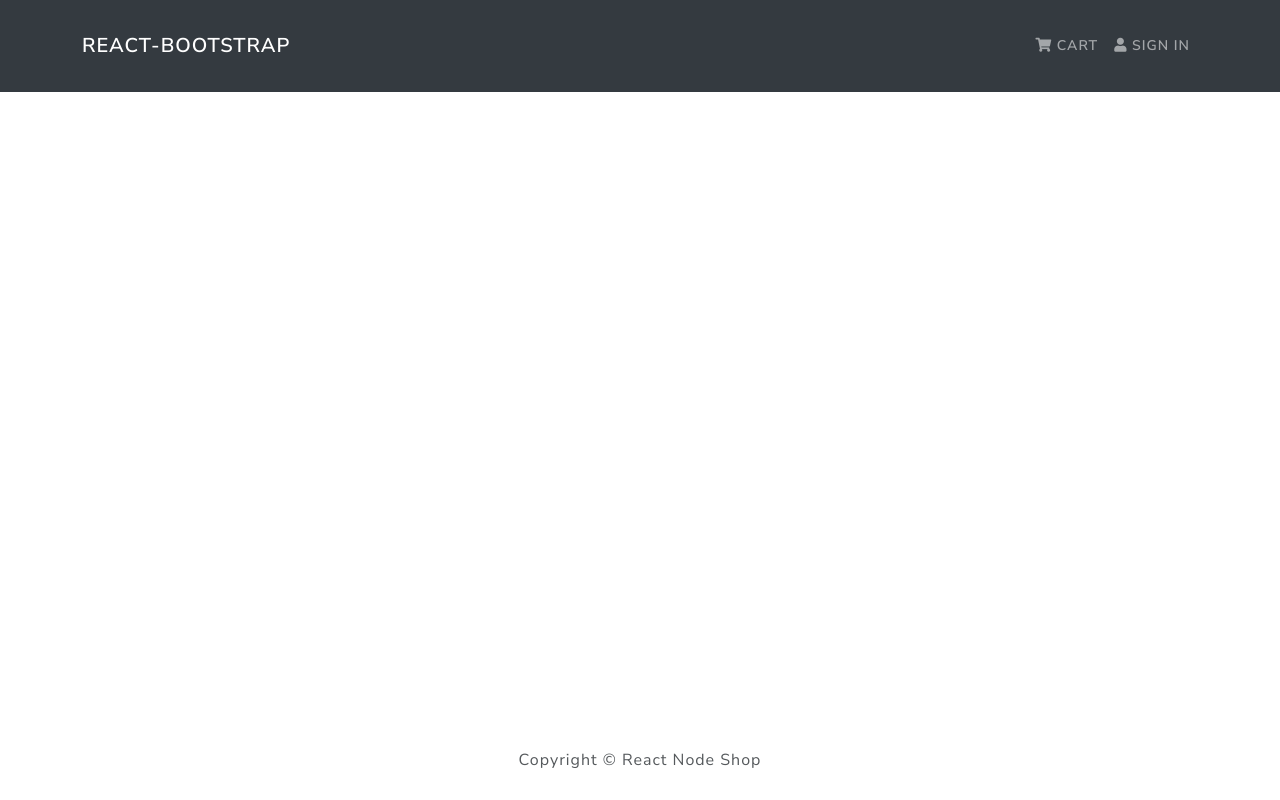
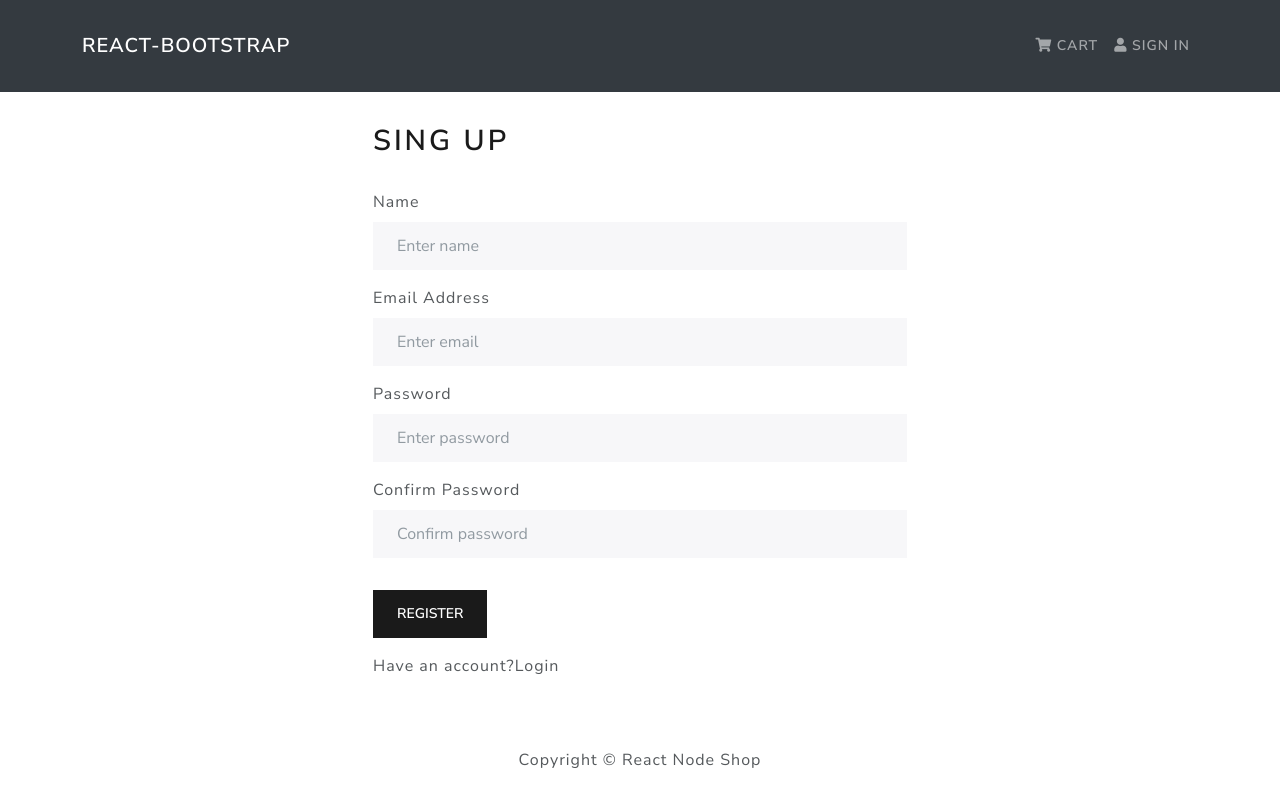
Before and after one commit to himelbikon/proshop-react-node, a React (Create React App) app in the folder frontend/: page /register in a window 1280 px wide. Built offline with nearby package versions, Linux system fonts and the light colour scheme.

Commit message:
update profile from backend

```diff
--- a/frontend/src/App.js
+++ b/frontend/src/App.js
@@ -7,6 +7,7 @@ import HomeScreen from "./screens/HomeScreen";
 import ProductScreen from "./screens/ProductScreen";
 import CartScreen from "./screens/CartScreen";
 import LoginScreen from "./screens/LoginScreen";
+import RegisterScreen from "./screens/RegisterScreen";
 
 const App = () => {
   return (
@@ -19,6 +20,7 @@ const App = () => {
             <Route path="/product/:id/" element={<ProductScreen />} />
             <Route path="/cart" element={<CartScreen />} />
             <Route path="/login" element={<LoginScreen />} />
+            <Route path="/register" element={<RegisterScreen />} />
           </Routes>
         </Container>
       </main>
--- a/frontend/src/actions/userActions.js
+++ b/frontend/src/actions/userActions.js
@@ -5,6 +5,9 @@ import {
   USER_LOGIN_REQUEST,
   USER_LOGIN_SUCCESS,
   USER_LOGOUT,
+  USER_REGISTER_FAIL,
+  USER_REGISTER_REQUEST,
+  USER_REGISTER_SUCCESS,
 } from "../constants/userConstants";
 
 export const login = (email, password) => async (dispatch) => {
@@ -41,3 +44,48 @@ export const login = (email, password) => async (dispatch) => {
     });
   }
 };
+
+export const logout = () => (dispatch) => {
+  localStorage.removeItem("userInfo");
+  dispatch({ type: USER_LOGOUT });
+};
+
+export const register = (name, email, password) => async (dispatch) => {
+  try {
+    dispatch({
+      type: USER_REGISTER_REQUEST,
+    });
+
+    const config = {
+      headers: {
+        "Content-Type": "application/json",
+      },
+    };
+
+    const { data } = await axios.post(
+      `/api/users`,
+      { name, email, password },
+      config
+    );
+
+    dispatch({
+      type: USER_REGISTER_SUCCESS,
+      payload: data,
+    });
+
+    dispatch({
+      type: USER_LOGIN_SUCCESS,
+      payload: data,
+    });
+
+    localStorage.setItem("userInfo", JSON.stringify(data));
+  } catch (error) {
+    dispatch({
+      type: USER_REGISTER_FAIL,
+      payload:
+        error.response && error.response.data.message
+          ? error.response.data.message
+          : error.message,
+    });
+  }
+};
--- a/frontend/src/components/Header.jsx
+++ b/frontend/src/components/Header.jsx
@@ -1,8 +1,19 @@
 import React from "react";
+import { useDispatch, useSelector } from "react-redux";
 import { LinkContainer } from "react-router-bootstrap";
-import { Navbar, Nav, Container } from "react-bootstrap";
+import { Navbar, Nav, Container, NavDropdown } from "react-bootstrap";
+import { logout } from "../actions/userActions";
 
 const Header = () => {
+  const dispatch = useDispatch();
+
+  const userLogin = useSelector((state) => state.userLogin);
+  const { userInfo } = userLogin;
+
+  const logoutHandler = () => {
+    dispatch(logout());
+  };
+
   return (
     <header>
       {/* collapseOnSelect */}
@@ -20,11 +31,22 @@ const Header = () => {
                   <i className="fas fa-shopping-cart"></i> Cart
                 </Nav.Link>
               </LinkContainer>
-              <LinkContainer to="/login">
-                <Nav.Link>
-                  <i className="fas fa-user"></i> Sign in
-                </Nav.Link>
-              </LinkContainer>
+              {userInfo ? (
+                <NavDropdown title={userInfo.name} id="username">
+                  <LinkContainer to="/profile">
+                    <NavDropdown.Item>Profile</NavDropdown.Item>
+                  </LinkContainer>
+                  <NavDropdown.Item onClick={logoutHandler}>
+                    Logout
+                  </NavDropdown.Item>
+                </NavDropdown>
+              ) : (
+                <LinkContainer to="/login">
+                  <Nav.Link>
+                    <i className="fas fa-user"></i> Sign in
+                  </Nav.Link>
+                </LinkContainer>
+              )}
             </Nav>
           </Navbar.Collapse>
         </Container>
--- a/frontend/src/constants/userConstants.js
+++ b/frontend/src/constants/userConstants.js
@@ -2,3 +2,7 @@ export const USER_LOGIN_REQUEST = "USER_LOGIN_REQUEST";
 export const USER_LOGIN_SUCCESS = "USER_LOGIN_SUCCESS";
 export const USER_LOGIN_FAIL = "USER_LOGIN_FAIL";
 export const USER_LOGOUT = "USER_LOGOUT";
+
+export const USER_REGISTER_REQUEST = "USER_REGISTER_REQUEST";
+export const USER_REGISTER_SUCCESS = "USER_REGISTER_SUCCESS";
+export const USER_REGISTER_FAIL = "USER_REGISTER_FAIL";
--- a/frontend/src/reducers/userReducers.js
+++ b/frontend/src/reducers/userReducers.js
@@ -3,6 +3,9 @@ import {
   USER_LOGIN_REQUEST,
   USER_LOGIN_SUCCESS,
   USER_LOGOUT,
+  USER_REGISTER_FAIL,
+  USER_REGISTER_REQUEST,
+  USER_REGISTER_SUCCESS,
 } from "../constants/userConstants";
 
 export const userLoginReducer = (state = {}, action) => {
@@ -19,3 +22,16 @@ export const userLoginReducer = (state = {}, action) => {
       return state;
   }
 };
+
+export const userRegisterReducer = (state = {}, action) => {
+  switch (action.type) {
+    case USER_REGISTER_REQUEST:
+      return { loading: true };
+    case USER_REGISTER_SUCCESS:
+      return { loading: false, userInfo: action.payload };
+    case USER_REGISTER_FAIL:
+      return { loading: false, error: action.payload };
+    default:
+      return state;
+  }
+};
--- a/frontend/src/screens/LoginScreen.jsx
+++ b/frontend/src/screens/RegisterScreen.jsx
@@ -2,21 +2,24 @@ import React, { useState, useEffect } from "react";
 import { Link, useSearchParams, useNavigate } from "react-router-dom";
 import { Form, Button, Row, Col } from "react-bootstrap";
 import { useDispatch, useSelector } from "react-redux";
-import { login } from "../actions/userActions";
+import { register } from "../actions/userActions";
 import FormContainer from "../components/FormContainer";
 import Message from "../components/Message";
 import Loader from "../components/Loader";
 
-const LoginScreen = () => {
+const RegisterScreen = () => {
   const [query] = useSearchParams();
   const navigate = useNavigate();
   const dispatch = useDispatch();
 
-  const userLogin = useSelector((state) => state.userLogin);
-  const { loading, error, userInfo } = userLogin;
+  const userRegister = useSelector((state) => state.userRegister);
+  const { loading, error, userInfo } = userRegister;
 
+  const [name, setName] = useState("");
   const [email, setEmail] = useState("");
   const [password, setPassword] = useState("");
+  const [confirmPassword, setConfirmPassword] = useState("");
+  const [message, setMessage] = useState(null);
 
   useEffect(() => {
     if (userInfo) {
@@ -28,23 +31,41 @@ const LoginScreen = () => {
 
   const submitHandler = (e) => {
     e.preventDefault();
-    dispatch(login(email, password));
+
+    if (password !== confirmPassword) {
+      setMessage("Passwords did not match!");
+    } else {
+      dispatch(register(name, email, password));
+    }
   };
 
   return (
     <FormContainer>
-      <h1>Sing In</h1>
+      <h1>Sing Up</h1>
 
+      {message && <Message variant="danger"> {message} </Message>}
       {error && <Message variant="danger"> {error} </Message>}
       {loading && <Loader />}
 
       <Form onSubmit={submitHandler}>
+        <Form.Group controlId="name" className="my-3">
+          <Form.Label>Name</Form.Label>
+          <Form.Control
+            type="name"
+            placeholder="Enter name"
+            value={name}
+            onChange={(e) => setName(e.target.value)}
+            required
+          ></Form.Control>
+        </Form.Group>
+
         <Form.Group controlId="email" className="my-3">
           <Form.Label>Email Address</Form.Label>
           <Form.Control
             type="email"
             placeholder="Enter email"
             value={email}
+            required
             onChange={(e) => setEmail(e.target.value)}
           ></Form.Control>
         </Form.Group>
@@ -55,26 +76,38 @@ const LoginScreen = () => {
             type="password"
             placeholder="Enter password"
             value={password}
+            required
             onChange={(e) => setPassword(e.target.value)}
           ></Form.Control>
         </Form.Group>
 
+        <Form.Group controlId="confirmPassword" className="my-3">
+          <Form.Label>Confirm Password</Form.Label>
+          <Form.Control
+            type="password"
+            placeholder="Confirm password"
+            value={confirmPassword}
+            required
+            onChange={(e) => setConfirmPassword(e.target.value)}
+          ></Form.Control>
+        </Form.Group>
+
         <Button type="submit" variant="primary" className="my-3">
-          Sign In
+          Register
         </Button>
       </Form>
 
       <Row>
         <Col>
-          New Customer?
+          Have an account?
           <Link
             to={
               query.get("redirect")
-                ? `/register?redirect=${query.get("redirect")}`
-                : "/redirect"
+                ? `/login?redirect=${query.get("redirect")}`
+                : "/login"
             }
           >
-            Register
+            Login
           </Link>
         </Col>
       </Row>
@@ -82,4 +115,4 @@ const LoginScreen = () => {
   );
 };
 
-export default LoginScreen;
+export default RegisterScreen;
--- a/frontend/src/store.js
+++ b/frontend/src/store.js
@@ -7,7 +7,7 @@ import {
   productListReducer,
 } from "./reducers/productReducers";
 
-import { userLoginReducer } from "./reducers/userReducers";
+import { userLoginReducer, userRegisterReducer } from "./reducers/userReducers";
 
 import { cartReducer } from "./reducers/cartReducers";
 
@@ -16,6 +16,7 @@ const reducer = combineReducers({
   productDetails: productDetailsReducer,
   cart: cartReducer,
   userLogin: userLoginReducer,
+  userRegister: userRegisterReducer,
 });
 
 const cartItemsFromStorage = localStorage.getItem("cartItems")
```
Also changed, not shown: 2 other files (tests, documents, lock files or other folders).
